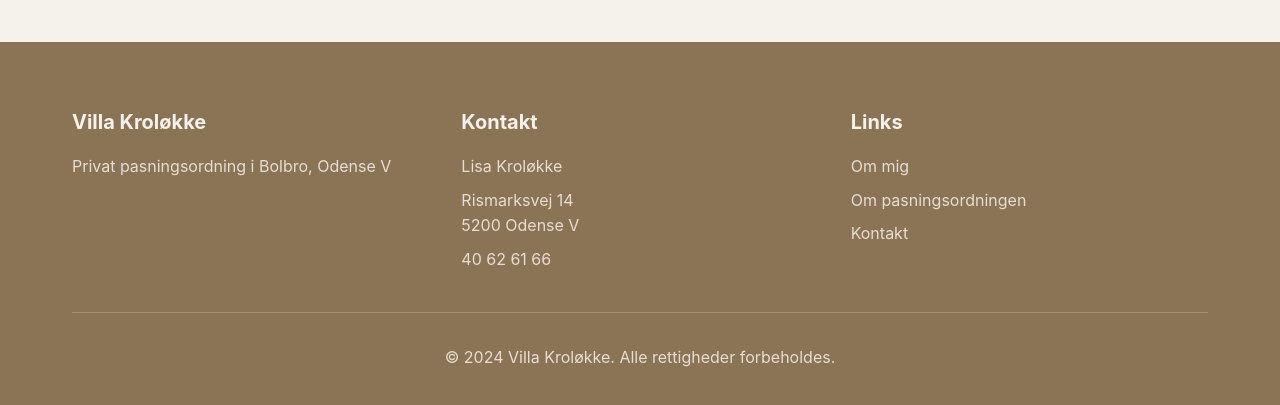
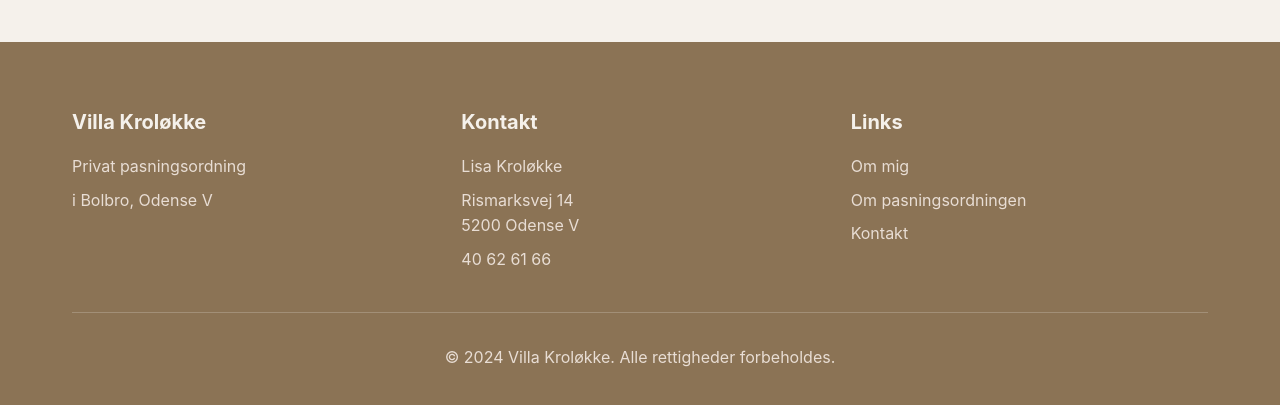
Before and after one commit to styrken/-villa-krol-kke, a website: page en-typisk-dag.html in a window 1280 px wide. Shown: the part 2338-2743 px from the top of the page. Drawn offline with Linux system fonts and the light colour scheme.

Commit message:
Opdelt footer-tekst i to linjer for bedre layout-balance

```diff
--- a/en-typisk-dag.html
+++ b/en-typisk-dag.html
@@ -140,7 +140,8 @@
             <div class="footer-content">
                 <div class="footer-section">
                     <h3>Villa Kroløkke</h3>
-                    <p>Privat pasningsordning i Bolbro, Odense V</p>
+                    <p>Privat pasningsordning</p>
+                    <p>i Bolbro, Odense V</p>
                 </div>
                 <div class="footer-section">
                     <h3>Kontakt</h3>
```
Also changed, not shown: ferie.html (+2 -1 lines), hvad-skal-med.html (+2 -1 lines), index.html (+2 -1 lines), information.html (+2 -1 lines), kontakt.html (+2 -1 lines), ledige-pladser.html (+2 -1 lines), om-dagplejen.html (+2 -1 lines), om-mig.html (+2 -1 lines), priser.html (+2 -1 lines).
